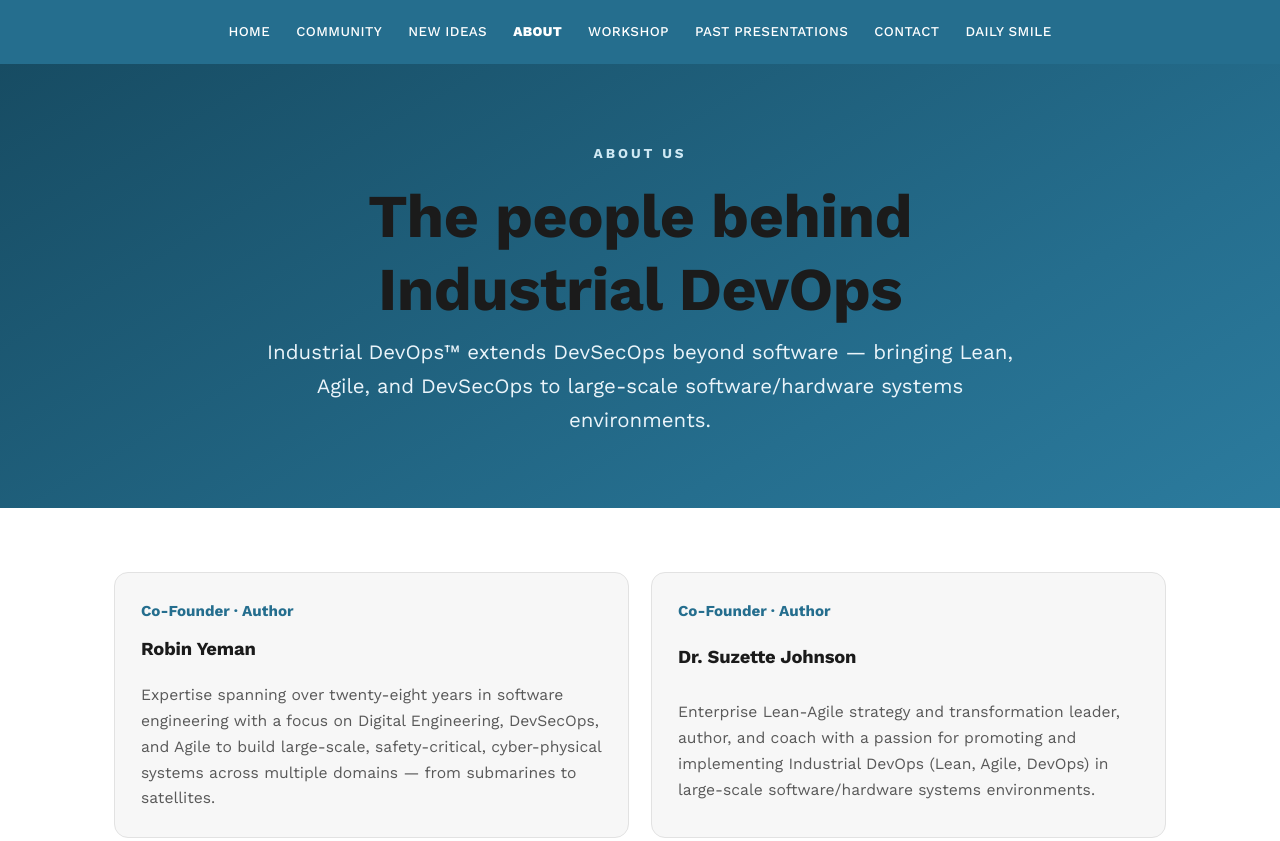
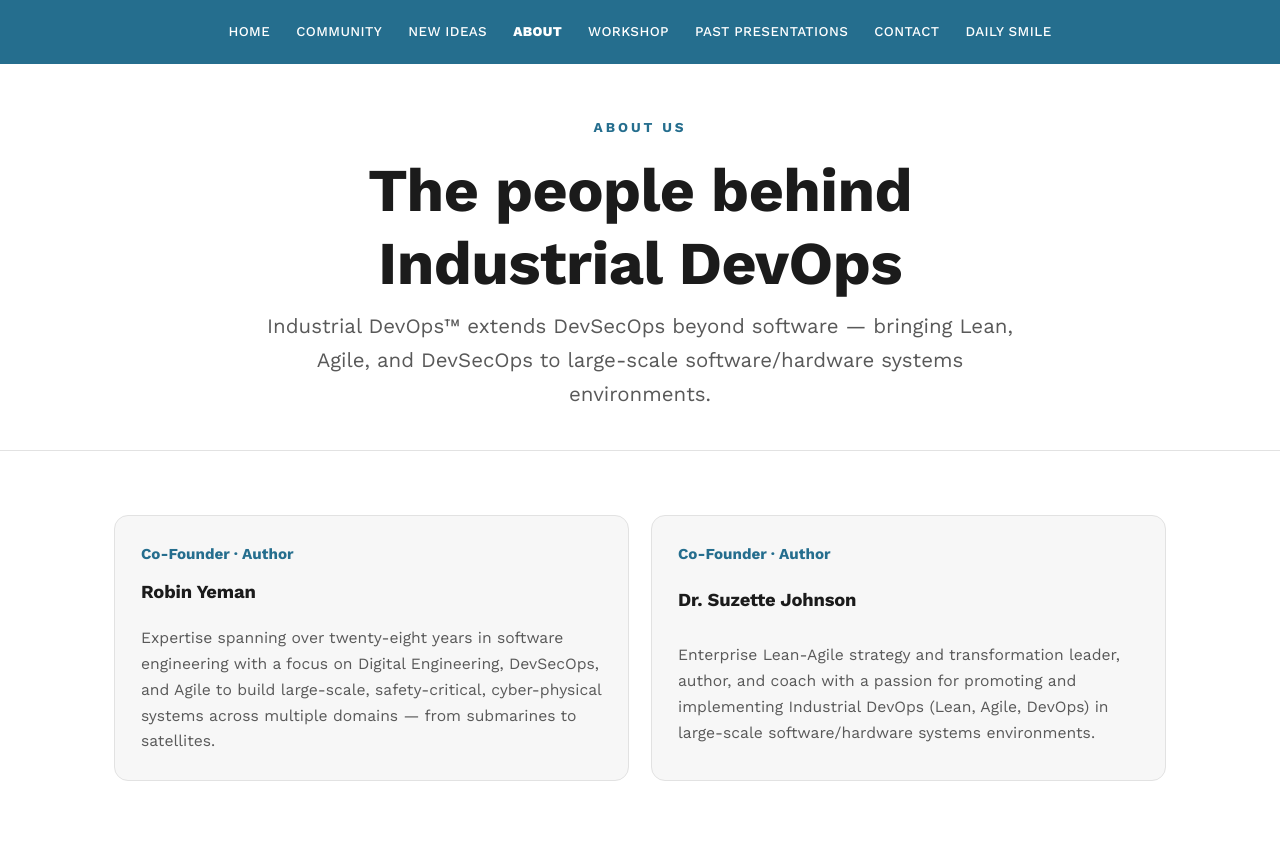
Before and after one commit to rockinryeman/industrialdevopsnow, a plain HTML site: page about.html in a window 1280 px wide. Shown: the top 841 px of the page. Drawn offline with nearby package versions, Linux system fonts and the light colour scheme.

Commit message:
Replace teal inner-page headers with clean light headers
Co-Authored-By: Claude Opus 4.8 (1M context) <noreply@anthropic.com>

```diff
--- a/assets/style.css
+++ b/assets/style.css
@@ -42,8 +42,11 @@ header.nav{position:sticky;top:0;background:var(--teal);z-index:20}
 .hero .eyebrow{color:#cfe9f4;letter-spacing:.22em;font-size:.85rem}
 .hero h1{font-size:clamp(2.2rem,5.6vw,3.8rem);margin:16px auto 18px;max-width:18ch}
 .hero p.lead{font-size:1.28rem;color:#eaf4fa;max-width:60ch;margin-left:auto;margin-right:auto}
-.hero.small{padding:78px 0 70px}
-.hero.small h1{margin-bottom:10px}
+/* Inner-page header: light, no big colored block */
+.hero.small{background:#fff;color:var(--ink);padding:52px 0 38px;border-bottom:1px solid var(--line)}
+.hero.small .eyebrow{color:var(--teal)}
+.hero.small h1{color:var(--ink);margin-bottom:10px}
+.hero.small p.lead{color:var(--ink-soft)}
 .meta-row{display:flex;flex-wrap:wrap;gap:12px;margin:30px auto 32px;justify-content:center}
 .chip{background:rgba(255,255,255,.13);border:1px solid rgba(255,255,255,.25);
   padding:8px 16px;border-radius:999px;font-size:.9rem;font-weight:600}
```
